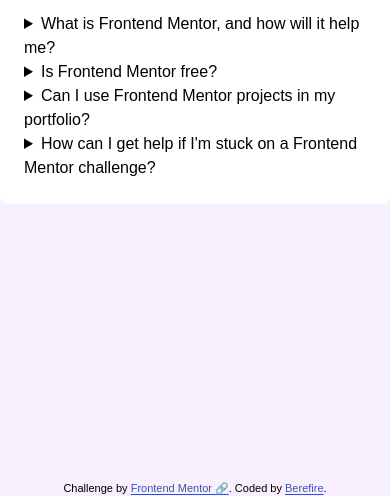
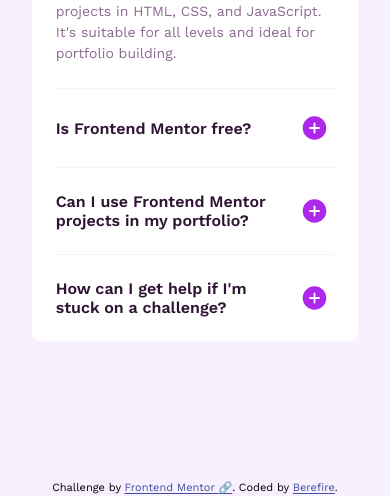
Before and after one commit to berefire/faq-accordion, a website built with Vite: page index.html in a window 390 px wide. Shown: the part 348-844 px from the top of the page. Built offline with nearby package versions, Linux system fonts and the light colour scheme.

Commit message:
feat: restructure FAQ page styles and components, add responsive design, and update sizing and typography tokens

```diff
--- a/index.html
+++ b/index.html
@@ -17,7 +17,7 @@
 </head>
 
 <body>
-  <main class="cover">
+  <main class="cover faq-page">
     <section class="faq-card box--card cluster--card">
       <header class="faq-header">
         <img src="/assets/images/icon-star.svg" alt="" class="icon-header" width="40" height="41" aria-hidden="true">
@@ -26,7 +26,7 @@
 
 
       <div class="faq-items-wrapper">
-        <details class="faq-item">
+        <details class="faq-item" open>
           <summary class="faq-question">What is Frontend Mentor, and how will it help me?</summary>
           <p class="faq-answer">Frontend Mentor offers realistic coding challenges to help developers improve their
             frontend coding skills with projects in HTML, CSS, and JavaScript. It's suitable for all levels and ideal
@@ -50,14 +50,12 @@
         </details>
 
         <details class="faq-item">
-          <summary class="faq-question">How can I get help if I'm stuck on a Frontend Mentor challenge?</summary>
+          <summary class="faq-question">How can I get help if I'm stuck on a challenge?</summary>
           <p class="faq-answer">The best place to get help is inside Frontend Mentor's Discord community. There's a help
             channel where you can ask questions and seek support from other community members.
           </p>
         </details>
       </div>
-
-
 
     </section>
   </main>
--- a/src/styles/base/global.css
+++ b/src/styles/base/global.css
@@ -11,9 +11,6 @@
         min-block-size: 100vh;
         display: flex;
         flex-direction: column;
-        background-image: url("/assets/images/background-pattern-mobile.svg");
-        background-repeat: no-repeat;
-        background-position: top right;
     }
 
     @supports (min-block-size: 100dvh) {
--- a/src/styles/base/index.css
+++ b/src/styles/base/index.css
@@ -2,3 +2,4 @@
 
 @import "@base/reset.css";
 @import "@base/global.css";
+@import "@base/fonts.css";
--- a/src/styles/base/reset.css
+++ b/src/styles/base/reset.css
@@ -28,6 +28,7 @@
   dl,
   dd {
     margin: 0;
+    padding: 0;
   }
 
   /* Set core root defaults */
@@ -64,4 +65,17 @@
   legend {
     padding: 0;
   }
+
+  summary {
+    list-style: none;
+    cursor: pointer;
+  }
+
+  summary::marker {
+    content: "";
+  }
+
+  summary::-webkit-details-marker {
+    display: none;
+  }
 }
--- a/src/styles/components/card.css
+++ /dev/null
@@ -1,21 +0,0 @@
-@layer components {
-    .faq-card {
-        background-color: var(--bg-card);
-        border-radius: var(--radius-card);
-    }
-
-    .faq-header {
-        display: flex;
-        flex-direction: row;
-        align-items: center;
-        gap: var(--gap-header-card);
-    }
-
-    .icon-header {
-        flex-shrink: 0;
-        block-size: var(--icon-header-size);
-        inline-size: var(--icon-header-size);
-    }
-
-
-}
--- /dev/null
+++ b/src/styles/components/faq-card.css
@@ -0,0 +1,88 @@
+@layer components {
+  .faq-card {
+    background-color: var(--bg-card);
+    border-radius: var(--radius-card);
+    position: relative;
+    z-index: 2;
+  }
+
+  .faq-header {
+    display: flex;
+    flex-direction: row;
+    align-items: center;
+    gap: var(--gap-header-card);
+  }
+
+  .faq-title {
+    color: var(--fc-faq-title);
+    font-size: var(--fs-faq-title);
+    line-height: var(--lh-faq-title);
+  }
+
+  .icon-header {
+    flex-shrink: 0;
+    block-size: var(--icon-header-size);
+    inline-size: var(--icon-header-size);
+  }
+
+  .faq-question {
+    display: flex;
+    justify-content: space-between;
+    align-items: center;
+    gap: var(--gap-faq-question);
+    max-inline-size: 27ch;
+    font-size: var(--fs-faq-question);
+    font-weight: var(--fw-semi-bold);
+    line-height: var(--lh-faq-question);
+    color: var(--fc-faq-question);
+  }
+
+  .faq-question::after {
+    content: "";
+
+    inline-size: var(--faq-icon-plus-size);
+    block-size: var(--faq-icon-plus-size);
+
+    background-image: url("../../../assets/images/icon-plus.svg");
+    background-repeat: no-repeat;
+    background-size: contain;
+
+    flex-shrink: 0;
+  }
+
+  .faq-item {
+    padding-block: var(--padding-block-faq-item);
+    border-block-end: 0.0625em solid var(--bg-border-faq-item);
+  }
+
+  .faq-item:first-child {
+    padding-block-start: 0;
+  }
+
+  .faq-item:last-child {
+    padding-block-end: 0;
+    border: none;
+  }
+
+  .faq-item[open] .faq-question::after {
+    background-image: url("../../../assets/images/icon-minus.svg");
+  }
+
+  .faq-answer {
+    max-inline-size: 32ch;
+    padding-block-start: var(--padding-block-start-faq-answer);
+    font-size: var(--fs-faq-answer);
+    color: var(--fc-faq-answer);
+    line-height: var(--lh-faq-answer);
+  }
+
+  @media (min-width: 48em) {
+    .faq-question {
+      max-inline-size: 45ch;
+    }
+
+    .faq-answer {
+      max-inline-size: 52ch;
+    }
+  }
+}
--- a/src/styles/components/index.css
+++ b/src/styles/components/index.css
@@ -1,4 +1,4 @@
 @layer components;
 
 @import "@components/attribution.css";
-@import "@components/card.css";
+@import "@components/faq-card.css";
--- a/src/styles/main.css
+++ b/src/styles/main.css
@@ -1,8 +1,10 @@
-@layer tokens, base, layout, components, utilities;
+@layer tokens, base, layout, pages, components, utilities, states;
 
 
 @import "@tokens/index.css";
 @import "@base/index.css";
 @import "@layout/index.css";
+@import "@pages/index.css";
 @import "@components/index.css";
 @import "@utilities/index.css";
+@import "@states/index.css";
--- /dev/null
+++ b/src/styles/pages/faq-page.css
@@ -0,0 +1,24 @@
+@layer pages {
+    .faq-page {
+        position: relative;
+    }
+
+    .faq-page::before {
+        content: "";
+        position: absolute;
+        inset: 0 0 auto 0;
+        block-size: var(--bg-image-mobile-size);
+        background-image: url("../../../assets/images/background-pattern-mobile.svg");
+        background-repeat: no-repeat;
+        background-position: top center;
+        background-size: cover;
+        z-index: 1;
+    }
+
+    @media(min-width: 30em) {
+        .faq-page::before {
+            background-image: url("../../../assets/images/background-pattern-desktop.svg");
+            block-size: var(--bg-image-desktop-size);
+        }
+    }
+}
--- /dev/null
+++ b/src/styles/pages/index.css
@@ -0,0 +1,3 @@
+@layer pages;
+
+@import "@pages/faq-page.css";
--- /dev/null
+++ b/src/styles/states/faq-card.state.css
@@ -0,0 +1,10 @@
+@layer states {
+    .faq-question:hover {
+        color: var(--fc-faq-question-hover);
+    }
+
+    .faq-question:focus-visible {
+        outline: 0.125em solid var(--fc-faq-question-hover);
+        outline-offset: 0.125em;
+    }
+}
--- a/src/styles/states/index.css
+++ b/src/styles/states/index.css
@@ -0,0 +1,3 @@
+@layer states;
+
+@import "@states/faq-card.state.css";
--- a/src/styles/tokens/primitives/sizing.css
+++ b/src/styles/tokens/primitives/sizing.css
@@ -2,5 +2,9 @@
     :root {
 
         --sizing-24: calc( 24 / var(--base) * 1rem );
+        --sizing-30: calc( 30 / var(--base) * 1rem );
+        --sizing-40: calc( 40 / var(--base) * 1rem );
+        --sizing-232: calc( 232 / var(--base) * 1rem );
+        --sizing-320: calc( 320 / var(--base) * 1rem );
     }
 }
--- a/src/styles/tokens/primitives/typography.css
+++ b/src/styles/tokens/primitives/typography.css
@@ -7,13 +7,17 @@
         /* Font sizes */
 
         --font-size-1: calc( 56 / var(--base) * 1rem );
-        --font-size-2: calc( 18 / var(--base) * 1rem );
-        --font-size-3: calc( 16 / var(--base) * 1rem );
+        --font-size-2: calc( 32 / var(--base) * 1rem );
+        --font-size-3: calc( 18 / var(--base) * 1rem );
+        --font-size-4: calc( 16 / var(--base) * 1rem );
+        --font-size-5: calc( 14 / var(--base) * 1rem );
 
         /* Line heights */
         --line-height-1: 66px;
-        --line-height-2: 21px;
-        --line-height-3: 24px;
+        --line-height-2: 38px;
+        --line-height-3: 21px;
+        --line-height-4: 24px;
+        --line-height-5: 19px;
 
         /* Font weights */
         --font-weight-400: 400;
--- a/src/styles/tokens/semantics/colors.css
+++ b/src/styles/tokens/semantics/colors.css
@@ -4,5 +4,12 @@
         --bg-primary: var(--purple-100);
         --bg-card: var(--white);
 
+        --bg-border-faq-item: var(--purple-100);
+
+        --fc-faq-title: var(--purple-950);
+        --fc-faq-question: var(--purple-950);
+        --fc-faq-question-hover: var(--violet-600);
+        --fc-faq-answer: var(--purple-600);
+
     }
 }
--- a/src/styles/tokens/semantics/sizing.css
+++ b/src/styles/tokens/semantics/sizing.css
@@ -2,5 +2,14 @@
     :root {
 
         --icon-header-size: var(--sizing-24);
+        --bg-image-mobile-size: var(--sizing-232);
+        --faq-icon-plus-size: var(--sizing-30);
+        --bg-image-desktop-size: var(--sizing-320);
+    }
+
+    @media(min-width: 48em) {
+        :root {
+            --icon-header-size: var(--sizing-40);
+        }
     }
 }
--- a/src/styles/tokens/semantics/spacing.css
+++ b/src/styles/tokens/semantics/spacing.css
@@ -1,9 +1,21 @@
 @layer tokens {
+  :root {
+    --padding-inline-card: var(--spacing-300);
+    --padding-block-card: var(--spacing-300);
+    --padding-block-faq-item: var(--spacing-300);
+    --padding-block-start-faq-answer: var(--spacing-300);
+
+    --gap-card: var(--spacing-300);
+    --gap-header-card: var(--spacing-300);
+    --gap-faq-question: var(--spacing-300);
+  }
+
+  @media (min-width: 48em) {
     :root {
-        --padding-inline-card: var(--spacing-300);
-        --padding-block-card: var(--spacing-300);
+      --padding-inline-card: var(--spacing-500);
+      --padding-block-card: var(--spacing-500);
 
-        --gap-card: var(--spacing-300);
-        --gap-header-card:  var(--spacing-300);
+      --gap-card: var(--spacing-400);
     }
+  }
 }
--- a/src/styles/tokens/semantics/typography.css
+++ b/src/styles/tokens/semantics/typography.css
@@ -2,5 +2,34 @@
     :root {
 
         --font-family-base: var(--work-sans-family);
+
+        --fs-faq-question: var(--font-size-4);
+        --lh-faq-question: var(--line-height-5);
+
+        --fs-faq-title: var(--font-size-2);
+        --lh-faq-title: var(--line-height-2);
+
+        --fs-faq-answer: var(--font-size-5);
+        --lh-faq-answer: 1.5;
+
+
+        --fw-regular: var(--font-weight-400);
+        --fw-semi-bold: var(--font-weight-600);
+        --fw-bold: var(--font-weight-700);
+    }
+
+    @media(min-width: 48em){
+        :root {
+
+            --fs-faq-title: var(--font-size-1);
+            --lh-faq-title: var(--line-height-1);
+
+            --fs-faq-question: var(--font-size-3);
+            --lh-faq-question: var(--line-height-3);
+
+            --fs-faq-answer: var(--font-size-4);
+            --lh-faq-answer: var(--line-height-4);
+
+        }
     }
 }
--- a/vite.config.js
+++ b/vite.config.js
@@ -16,6 +16,7 @@ export default defineConfig({
             "@components": path.resolve(__dirname, "src/styles/components"),
             "@layout": path.resolve(__dirname, "src/styles/layout"),
             "@states": path.resolve(__dirname, "src/styles/states"),
+            "@pages": path.resolve(__dirname, "src/styles/pages"),
 
             "@js": path.resolve(__dirname, 'src/js'),
             "@assets": path.resolve(__dirname, 'src/assets'),
```
